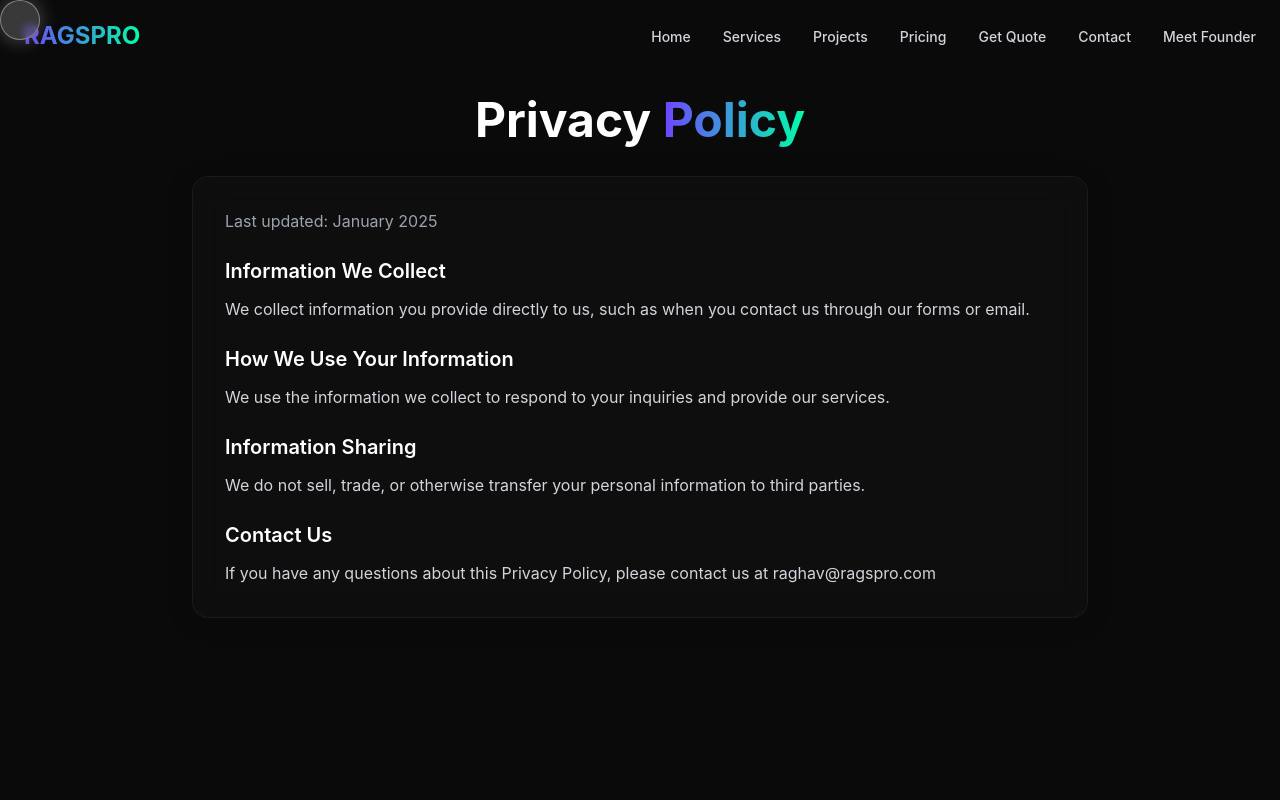
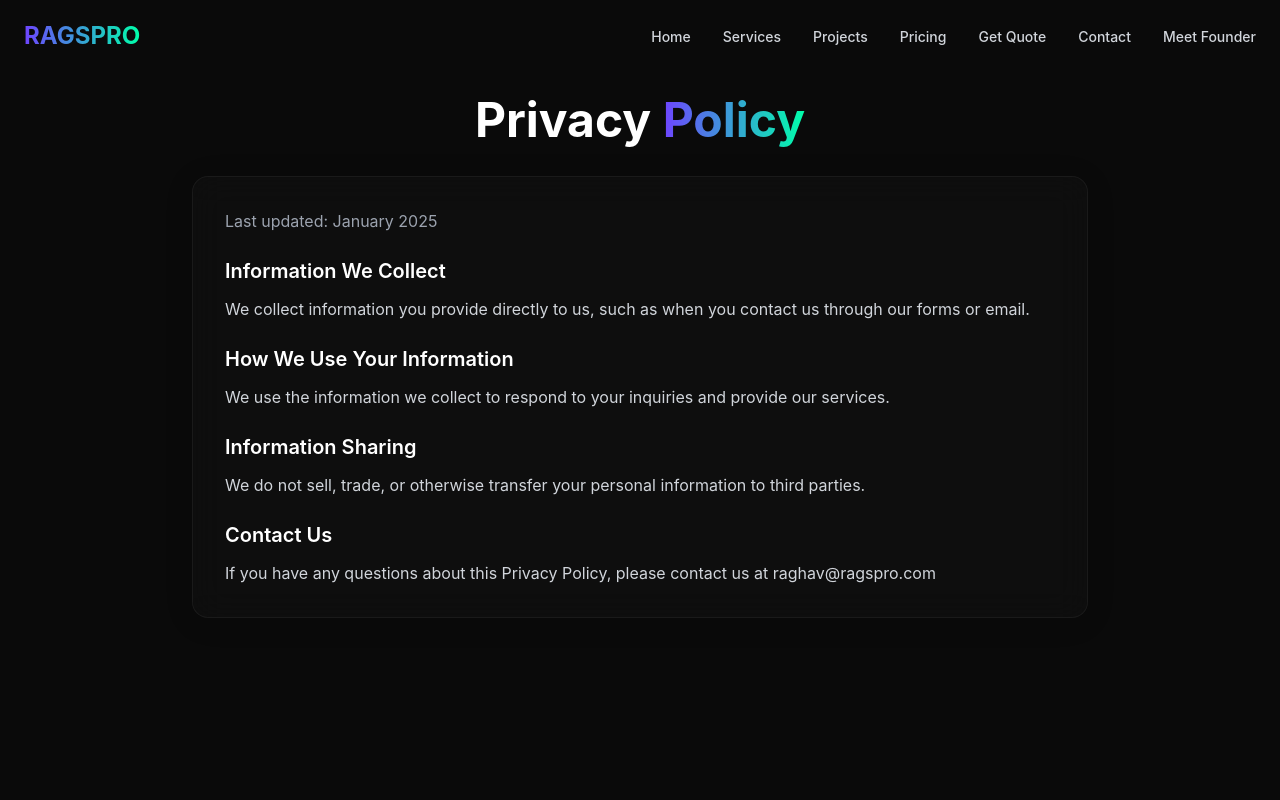
Before and after one commit to raghavshahhh/ragspro-old-website, a Next.js app: page /privacy-policy in a window 1280 px wide. Shown: the top 800 px of the page. Built offline with nearby package versions, Linux system fonts and the light colour scheme.

Commit message:
Remove: Custom cursor - back to normal default cursor

```diff
--- a/src/components/CustomCursor.js
+++ b/src/components/CustomCursor.js
@@ -1,153 +1,4 @@
-import { useState, useEffect } from "react";
-import { motion, useMotionValue, useSpring, useTransform } from "framer-motion";
-
+// Custom cursor removed - using default cursor
 export default function CustomCursor() {
-  const [cursorVariant, setCursorVariant] = useState("default");
-  const [cursorSize, setCursorSize] = useState(40);
-
-  const mouseX = useMotionValue(0);
-  const mouseY = useMotionValue(0);
-
-  // Spring configs for smooth movement
-  const springConfig = { damping: 20, stiffness: 300 };
-  const x = useSpring(mouseX, springConfig);
-  const y = useSpring(mouseY, springConfig);
-
-  // Magnet effect with subtle delay
-  const magnetX = useTransform(x, (value) => value);
-  const magnetY = useTransform(y, (value) => value);
-
-  useEffect(() => {
-    const moveCursor = (e) => {
-      mouseX.set(e.clientX - cursorSize / 2);
-      mouseY.set(e.clientY - cursorSize / 2);
-    };
-
-    // Cursor variants for different elements
-    const handleDefault = () => {
-      setCursorVariant("default");
-      setCursorSize(40);
-    };
-
-    const handleHover = () => {
-      setCursorVariant("hover");
-      setCursorSize(80);
-    };
-
-    const handleText = () => {
-      setCursorVariant("text");
-      setCursorSize(60);
-    };
-
-    const handleButton = () => {
-      setCursorVariant("button");
-      setCursorSize(100);
-    };
-
-    const handleDrag = () => {
-      setCursorVariant("drag");
-      setCursorSize(120);
-    };
-
-    // Add event listeners
-    window.addEventListener("mousemove", moveCursor);
-
-    // Function to add hover listeners
-    const addHoverListeners = () => {
-      // Links
-      document.querySelectorAll("a").forEach((el) => {
-        el.addEventListener("mouseenter", handleHover);
-        el.addEventListener("mouseleave", handleDefault);
-      });
-
-      // Buttons
-      document.querySelectorAll("button, [role='button']").forEach((el) => {
-        el.addEventListener("mouseenter", handleButton);
-        el.addEventListener("mouseleave", handleDefault);
-      });
-
-      // Text elements
-      document.querySelectorAll("p, h1, h2, h3, h4, h5, h6, span").forEach((el) => {
-        el.addEventListener("mouseenter", handleText);
-        el.addEventListener("mouseleave", handleDefault);
-      });
-
-      // Input fields
-      document.querySelectorAll("input, textarea").forEach((el) => {
-        el.addEventListener("mouseenter", handleText);
-        el.addEventListener("mouseleave", handleDefault);
-      });
-
-      // Draggable elements
-      document.querySelectorAll("[draggable='true'], .draggable").forEach((el) => {
-        el.addEventListener("mouseenter", handleDrag);
-        el.addEventListener("mouseleave", handleDefault);
-      });
-    };
-
-    addHoverListeners();
-
-    // Re-add listeners when DOM changes
-    const observer = new MutationObserver(addHoverListeners);
-    observer.observe(document.body, { childList: true, subtree: true });
-
-    return () => {
-      window.removeEventListener("mousemove", moveCursor);
-      observer.disconnect();
-    };
-  }, [cursorSize, mouseX, mouseY]);
-
-  // Cursor variants with different styles
-  const variants = {
-    default: {
-      backgroundColor: "rgba(255, 255, 255, 0.2)",
-      border: "1px solid rgba(255, 255, 255, 0.4)",
-      boxShadow: "0 0 20px rgba(255, 255, 255, 0.3)",
-    },
-    hover: {
-      backgroundColor: "rgba(110, 68, 255, 0.3)",
-      border: "2px solid rgba(110, 68, 255, 0.6)",
-      boxShadow: "0 0 30px rgba(110, 68, 255, 0.5)",
-    },
-    text: {
-      backgroundColor: "rgba(255, 255, 255, 0.1)",
-      border: "1px solid rgba(255, 255, 255, 0.6)",
-      boxShadow: "0 0 25px rgba(255, 255, 255, 0.4)",
-    },
-    button: {
-      backgroundColor: "rgba(110, 68, 255, 0.4)",
-      border: "3px solid rgba(110, 68, 255, 0.8)",
-      boxShadow: "0 0 40px rgba(110, 68, 255, 0.6)",
-    },
-    drag: {
-      backgroundColor: "rgba(255, 100, 100, 0.3)",
-      border: "2px solid rgba(255, 100, 100, 0.7)",
-      boxShadow: "0 0 50px rgba(255, 100, 100, 0.5)",
-    }
-  };
-
-  // Hide on mobile
-  if (typeof window !== 'undefined' && window.innerWidth < 768) {
-    return null;
-  }
-
-  return (
-    <motion.div
-      className="fixed top-0 left-0 pointer-events-none z-[9999] rounded-full backdrop-blur-sm"
-      style={{
-        width: cursorSize,
-        height: cursorSize,
-        x: magnetX,
-        y: magnetY,
-        mixBlendMode: "difference",
-      }}
-      animate={variants[cursorVariant]}
-      transition={{
-        type: "spring",
-        damping: 25,
-        stiffness: 400,
-        mass: 0.5,
-      }}
-    />
-  );
+  return null
 }
--- a/src/styles/globals.css
+++ b/src/styles/globals.css
@@ -48,18 +48,6 @@ body {
   -moz-osx-font-smoothing: grayscale;
   text-rendering: optimizeSpeed;
   will-change: scroll-position;
-}
-
-/* Hide default cursor completely */
-@media (min-width: 768px) {
-  body, * {
-    cursor: none !important;
-  }
-
-  /* Ensure cursor is hidden on all interactive elements */
-  a, button, input, textarea, select, [role="button"], [onclick], [tabindex] {
-    cursor: none !important;
-  }
 }
 
 .glass-card {
```
